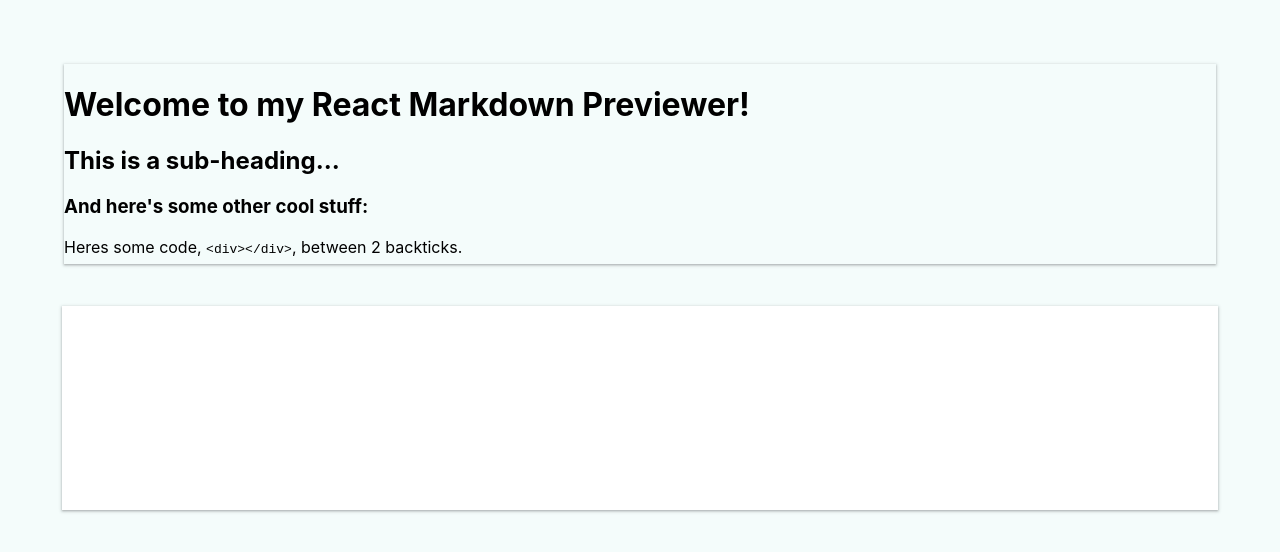
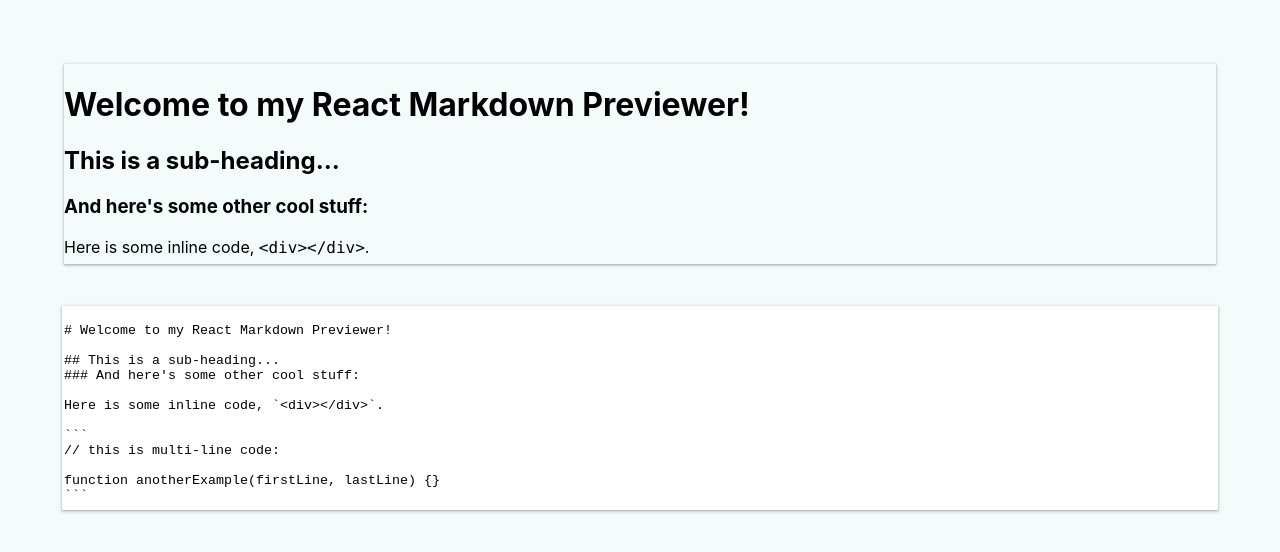
Before and after one commit to dodosiz/Markdown-Previewer, a React (Create React App) app: page / in a window 1280 px wide. Shown: the top 552 px of the page. Built offline with nearby package versions, Linux system fonts and the light colour scheme.

Commit message:
Optimize state flow

```diff
--- a/src/App.jsx
+++ b/src/App.jsx
@@ -3,17 +3,25 @@ import { Previewer } from "./Previewer";
 import { Editor } from "./Editor";
 import { marked } from "marked";
 import DOMPurify from "dompurify";
-import { INITIAL_HTML } from "./data";
+import { INITIAL_TEXT } from "./data";
 
 function App() {
-  const [html, setHtml] = React.useState(INITIAL_HTML);
+  const [input, setInput] = React.useState(INITIAL_TEXT);
+  const [html, setHtml] = React.useState();
+
+  React.useEffect(() => {
+    setHtml(DOMPurify.sanitize(marked.parse(input)));
+  }, [input]);
+
   const handleInputChange = (textInput = "") => {
+    setInput(textInput);
     setHtml(DOMPurify.sanitize(marked.parse(textInput)));
   };
+
   return (
     <div className="app">
       <Previewer html={html} />
-      <Editor handleInputChange={handleInputChange} />
+      <Editor input={input} handleInputChange={handleInputChange} />
     </div>
   );
 }
--- a/src/Editor.jsx
+++ b/src/Editor.jsx
@@ -11,9 +11,15 @@ const TextArea = styled.textarea`
   resize: none;
 `;
 
-export function Editor(props = { handleInputChange: () => {} }) {
+export function Editor(props = { input: "", handleInputChange: () => {} }) {
   const onInputChange = (e) => {
     props.handleInputChange(e.target.value);
   };
-  return <TextArea id="editor" onChange={onInputChange}></TextArea>;
+  return (
+    <TextArea
+      id="editor"
+      value={props.input}
+      onChange={onInputChange}
+    ></TextArea>
+  );
 }
--- a/src/data.js
+++ b/src/data.js
@@ -1,38 +1,23 @@
-import { marked } from "marked";
-import DOMPurify from "dompurify";
-
-const INITIAL_TEXT = `
+export const INITIAL_TEXT = `
 # Welcome to my React Markdown Previewer!
 
 ## This is a sub-heading...
 ### And here's some other cool stuff:
 
-Heres some code, \`<div></div>\`, between 2 backticks.
+Here is some inline code, \`<div></div>\`.
 
 \`\`\`
 // this is multi-line code:
 
-function anotherExample(firstLine, lastLine) {
-  if (firstLine == '\`\`\`' && lastLine == '\`\`\`') {
-    return multiLineCode;
-  }
-}
+function anotherExample(firstLine, lastLine) {}
 \`\`\`
 
 You can also make text **bold**... whoa!
 Or _italic_.
 Or... wait for it... **_both!_**
-And feel free to go crazy ~~crossing stuff out~~.
 
 There's also [links](https://www.freecodecamp.org), and
 > Block Quotes!
-
-And if you want to get really crazy, even tables:
-
-Wild Header | Crazy Header | Another Header?
------------- | ------------- | -------------
-Your content can | be here, and it | can be here....
-And here. | Okay. | I think we get it.
 
 - And of course there are lists.
   - Some are bulleted.
@@ -47,5 +32,3 @@ And here. | Okay. | I think we get it.
 ![freeCodeCamp Logo](https://cdn.freecodecamp.org/testable-projects-fcc/images/fcc_secondary.svg)
 
 `;
-
-export const INITIAL_HTML = DOMPurify.sanitize(marked.parse(INITIAL_TEXT));
--- a/src/index.css
+++ b/src/index.css
@@ -11,6 +11,11 @@ body {
 .app {
   text-align: center;
   padding-top: 5%;
+}
+
+code {
+  font-family: source-code-pro, Menlo, Monaco, Consolas, "Courier New",
+    monospace;
 }
 
 div::-webkit-scrollbar,
```
